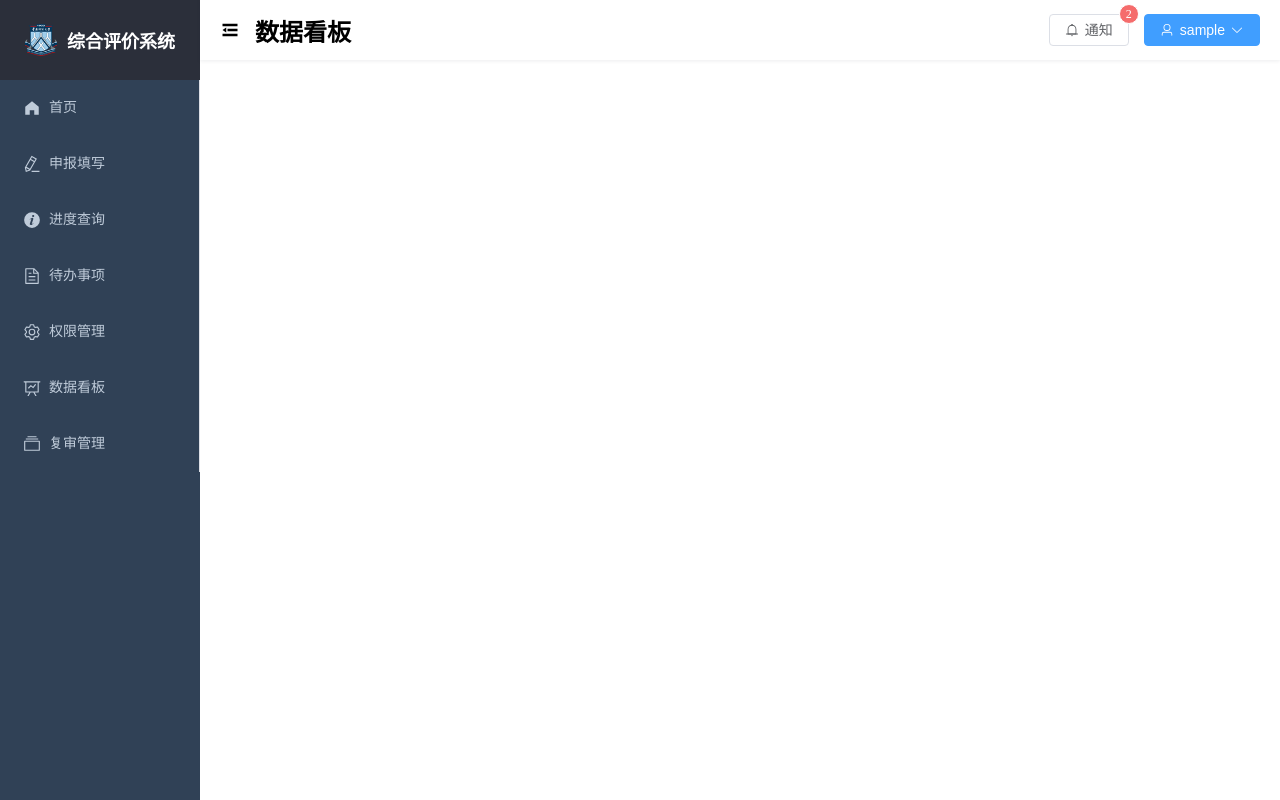
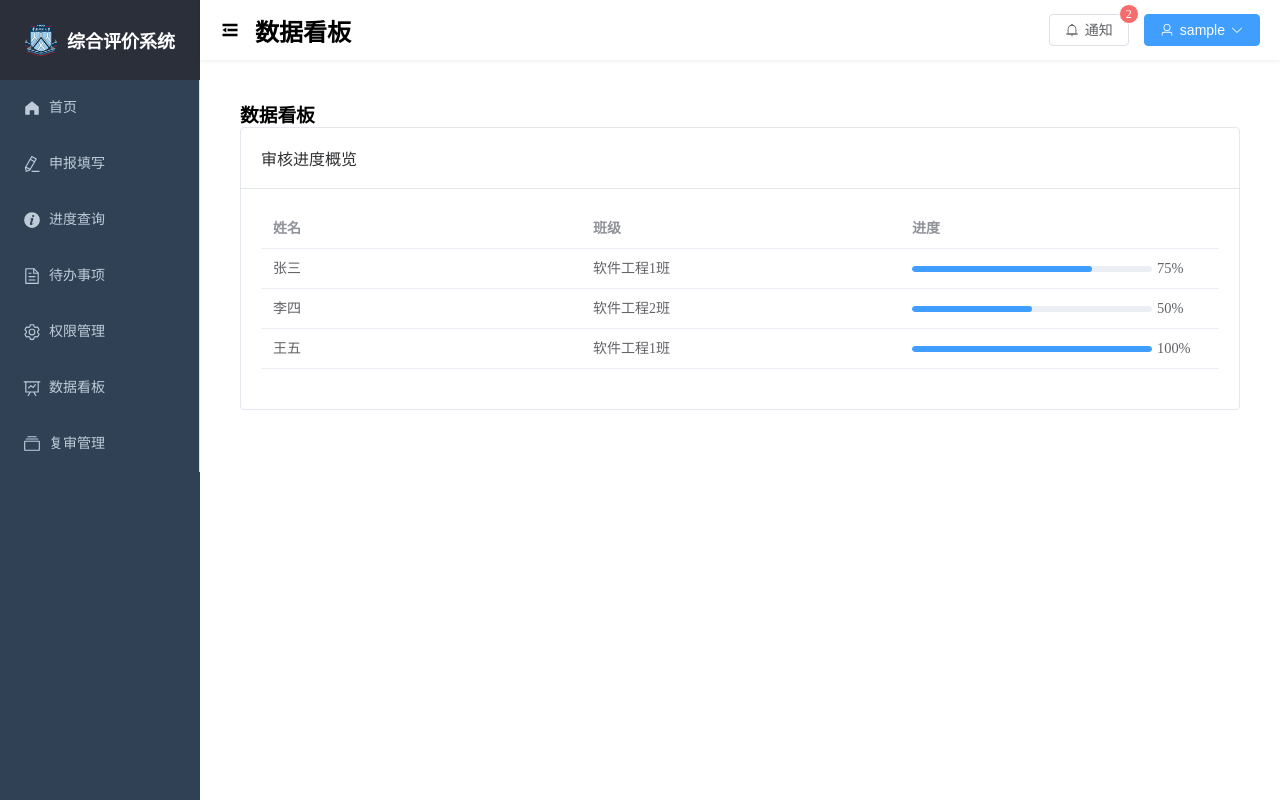
Before and after one commit to euyis1019/AbdCE-WEB, a Vue app: page /data-dashboard in a window 1280 px wide. Built offline with nearby package versions, Linux system fonts and the light colour scheme; sample sign-in values are in the browser's storage.

Commit message:
feat(DataDashboard): 初步实现数据看板页面，展示审核进度概览

```diff
--- a/src/views/DataDashboard.vue
+++ b/src/views/DataDashboard.vue
@@ -1 +1,76 @@
-<template></template>
+<template>
+    <div class="data-dashboard">
+      <h1>数据看板</h1>
+      <el-row :gutter="20">
+        <el-col :span="24">
+          <el-card shadow="hover">
+            <template #header>
+              <div class="card-header">
+                <span>审核进度概览</span>
+              </div>
+            </template>
+            <el-table :data="reviewProgress" style="width: 100%">
+              <el-table-column prop="name" label="姓名"></el-table-column>
+              <el-table-column prop="class" label="班级"></el-table-column>
+              <el-table-column prop="progress" label="进度">
+                <template #default="scope">
+                  <el-progress :percentage="scope.row.progress"></el-progress>
+                </template>
+              </el-table-column>
+            </el-table>
+          </el-card>
+        </el-col>
+      </el-row>
+    </div>
+  </template>
+
+  <script setup lang="ts">
+  import { ref, onMounted } from 'vue'
+  import { ElMessage } from 'element-plus'
+
+  const reviewProgress = ref([])
+
+  onMounted(async () => {
+    await fetchReviewProgress()
+  })
+
+  const fetchReviewProgress = async () => {
+    try {
+      // 模拟 API 调用
+      await new Promise(resolve => setTimeout(resolve, 1000))
+      reviewProgress.value = [
+        { name: '张三', class: '软件工程1班', progress: 75 },
+        { name: '李四', class: '软件工程2班', progress: 50 },
+        { name: '王五', class: '软件工程1班', progress: 100 },
+      ]
+
+      // 实际的 API 调用可能如下：
+      // const response = await axios.get('/api/review-progress', {
+      //   params: {
+      //     t: localStorage.getItem('token'),
+      //     ID: localStorage.getItem('ID')
+      //   }
+      // })
+      // if (response.data.statusID === 0) {
+      //   reviewProgress.value = response.data.progress
+      // } else {
+      //   throw new Error(response.data.msg)
+      // }
+    } catch (error) {
+      console.error('获取审核进度失败:', error)
+      ElMessage.error('获取审核进度失败，请稍后重试')
+    }
+  }
+  </script>
+
+  <style scoped>
+  .data-dashboard {
+    padding: 20px;
+  }
+
+  .card-header {
+    display: flex;
+    justify-content: space-between;
+    align-items: center;
+  }
+  </style>
```
